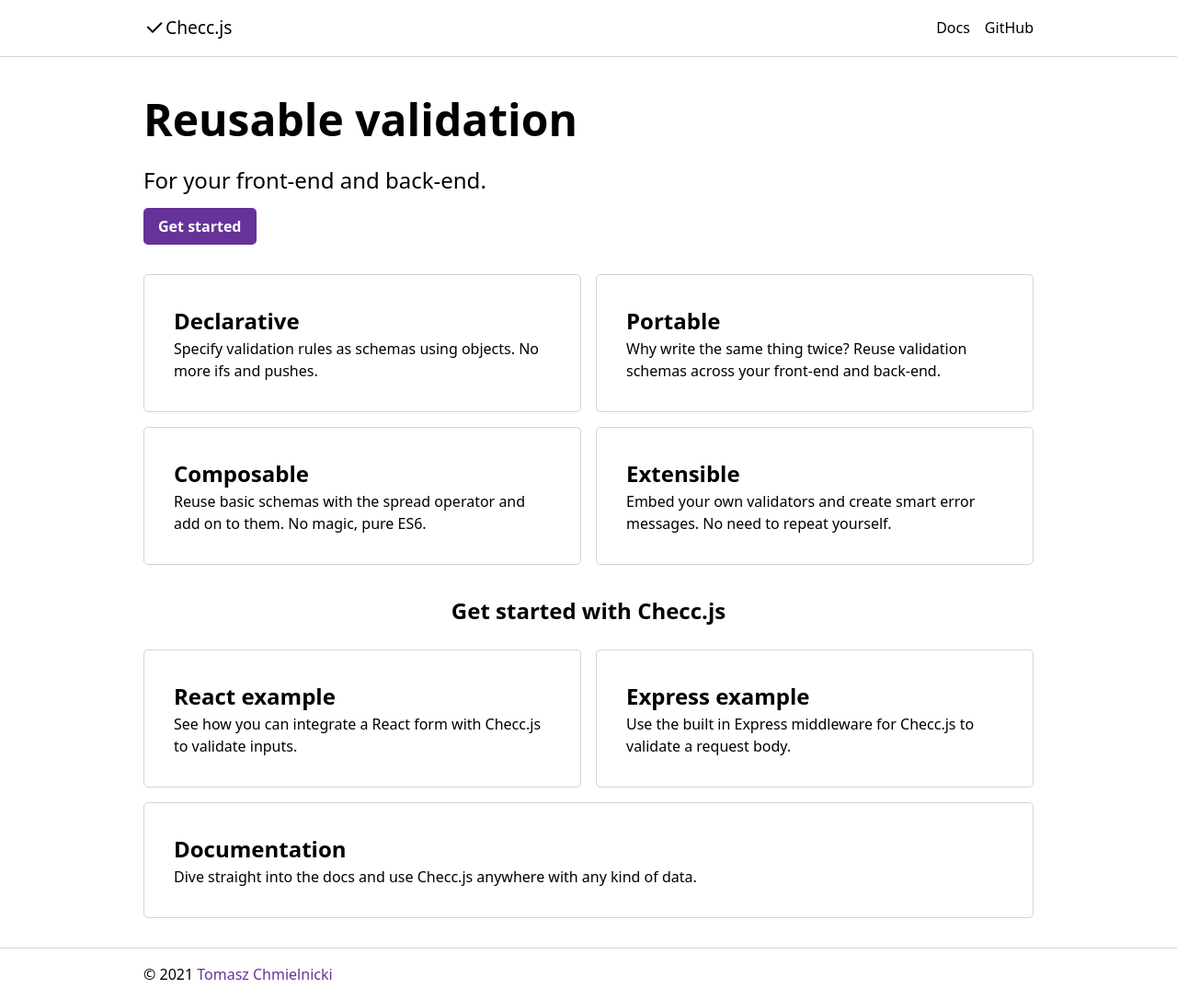
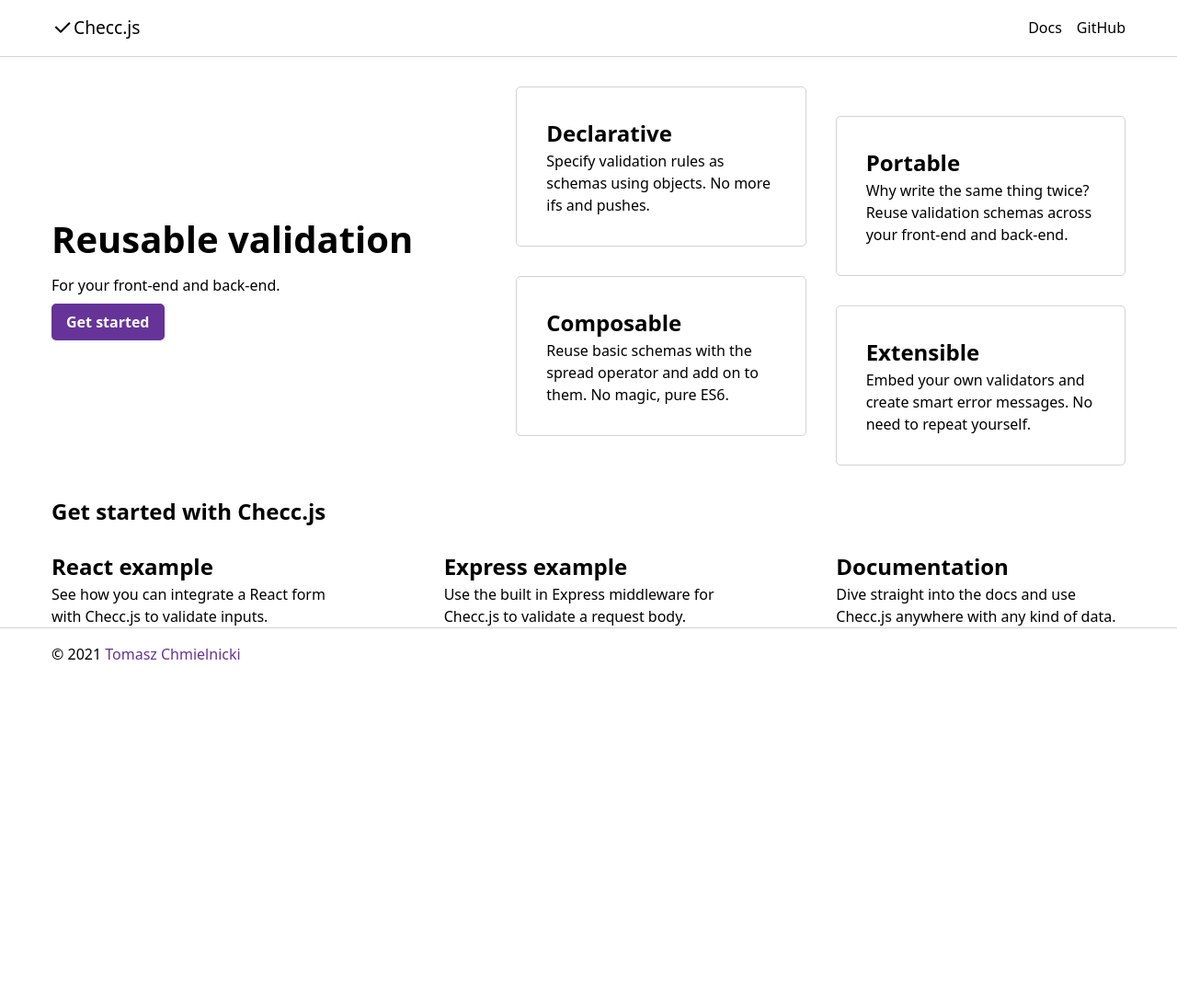
Before and after one commit to tomek-ch/checc.js-docs, a Gatsby site: page / in a window 1280 px wide. Shown: the whole page at 92% size. After the commit the page ends 800 px from the top, so only its background shows below. Built offline with nearby package versions, Linux system fonts and the light colour scheme; Gatsby itself is replaced by a stand-in of ours; some packages are replaced by stand-ins of ours.

Commit message:
Change layout

```diff
--- a/src/components/link-box.js
+++ b/src/components/link-box.js
@@ -4,12 +4,10 @@
 function LinkBox({ title, body, href, to }) {
   const Component = href ? "a" : Link
   return (
-    <div>
-      <Component {...(href ? { href } : { to })}>
-        <h2>{title}</h2>
-        <p>{body}</p>
-      </Component>
-    </div>
+    <Component {...(href ? { href } : { to })}>
+      <h2>{title}</h2>
+      <p>{body}</p>
+    </Component>
   )
 }
 
--- a/src/components/tile.js
+++ b/src/components/tile.js
@@ -1,8 +1,9 @@
 import React from "react"
+import { tile } from "../styles/Features.module.css"
 
 function Tile({ title, body }) {
   return (
-    <div>
+    <div className={tile}>
       <h2>{title}</h2>
       <p>{body}</p>
     </div>
--- a/src/pages/index.js
+++ b/src/pages/index.js
@@ -5,7 +5,7 @@
 import { welcome } from "../styles/WelcomeSection.module.css"
 import { features } from "../styles/Features.module.css"
 import Layout from "../components/layout"
-import { linksHeading } from "../styles/LinksSection.module.css"
+import { linksHeading, linksContainer } from "../styles/LinksSection.module.css"
 import Seo from "../components/seo"
 import tiles from "../data/tiles.json"
 import links from "../data/links.json"
@@ -23,14 +23,14 @@
           Get started
         </Link>
       </div>
-    </div>
-    <div className={features}>
-      {tiles.map(tile => (
-        <Tile key={tile.title} {...tile} />
-      ))}
+      <div className={features}>
+        {tiles.map(tile => (
+          <Tile key={tile.title} {...tile} />
+        ))}
+      </div>
     </div>
     <h2 className={linksHeading}>Get started with Checc.js</h2>
-    <div className={features}>
+    <div className={linksContainer}>
       {links.map(link => (
         <LinkBox key={link.title} {...link} />
       ))}
--- a/src/styles/Features.module.css
+++ b/src/styles/Features.module.css
@@ -1,19 +1,28 @@
 .features {
-  display: flex;
-  flex-wrap: wrap;
-  /* grid-template-columns: 1fr 1fr; */
-  gap: 1em;
-  padding-bottom: 2em;
+  display: grid;
+  grid-template-columns: repeat(2, 1fr);
+  gap: 2em;
 }
 
-.features > div {
-  flex: 1 1 0px;
-  min-width: 20em;
+.tile {
   padding: 2em;
   border: 1px solid lightgray;
   border-radius: var(--radius);
 }
 
+.tile:first-child {
+  margin-bottom: 2em;
+}
+
+.tile:nth-child(2) {
+  margin-top: 2em;
+}
+
+.tile:nth-child(3) {
+  margin-top: -2em;
+  margin-bottom: 2em;
+}
+
 .features h3 {
   margin-bottom: 0.5em;
 }
--- a/src/styles/Footer.module.css
+++ b/src/styles/Footer.module.css
@@ -3,7 +3,7 @@
 }
 
 .footerInner {
-  max-width: 1000px;
+  max-width: 1200px;
   margin: auto;
   padding: 1em;
 }
--- a/src/styles/Header.module.css
+++ b/src/styles/Header.module.css
@@ -3,7 +3,7 @@
 }
 
 .headerInner {
-  max-width: 1000px;
+  max-width: 1200px;
   margin: auto;
   padding: 1em;
   display: flex;
--- a/src/styles/Layout.module.css
+++ b/src/styles/Layout.module.css
@@ -1,5 +1,5 @@
 .container {
-  max-width: 1000px;
+  max-width: 1200px;
   margin: auto;
   padding: 0 1em;
 }
--- a/src/styles/LinksSection.module.css
+++ b/src/styles/LinksSection.module.css
@@ -1,17 +1,14 @@
-.linksRow {
+.linksContainer {
   display: flex;
-  gap: 1em;
+  justify-content: space-between;
+  gap: 7em;
   margin-top: 1em;
-  flex-wrap: wrap;
+}
+
+.linksContainer a {
+  flex: 1 1 0;
 }
 
 .linksHeading {
-  text-align: center;
   margin-bottom: 1em;
 }
-
-@media (max-width: 800px) {
-  .linksHeading {
-    text-align: left;
-  }
-}
--- a/src/styles/WelcomeSection.module.css
+++ b/src/styles/WelcomeSection.module.css
@@ -1,12 +1,15 @@
 .welcome {
   padding: 2em 0;
+  display: flex;
+  gap: 7em;
+  align-items: center;
 }
 
 .welcome h1 {
-  font-size: 3em;
+  font-size: 2.5em;
+  white-space: nowrap;
 }
 
-.welcome p {
-  font-size: 1.5em;
+.welcome > div > p {
   margin: 0.5em 0;
 }
```
